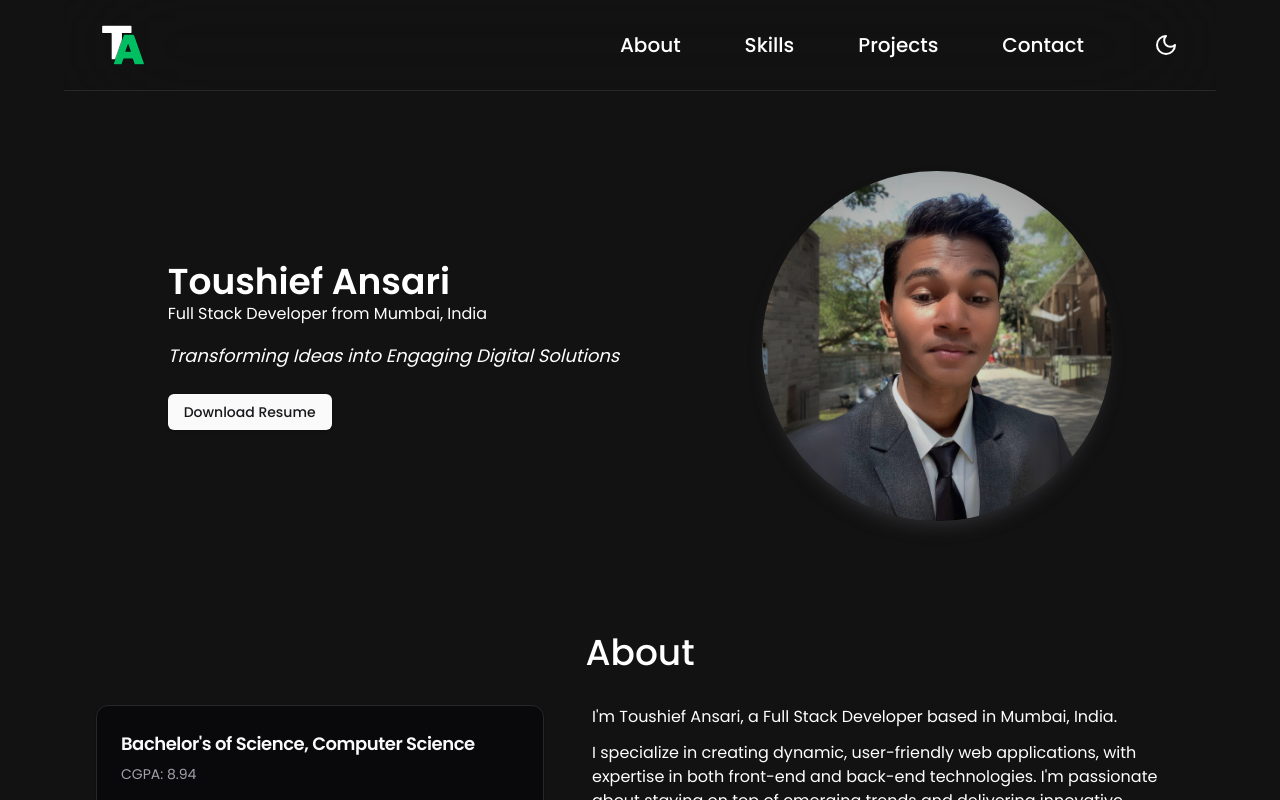
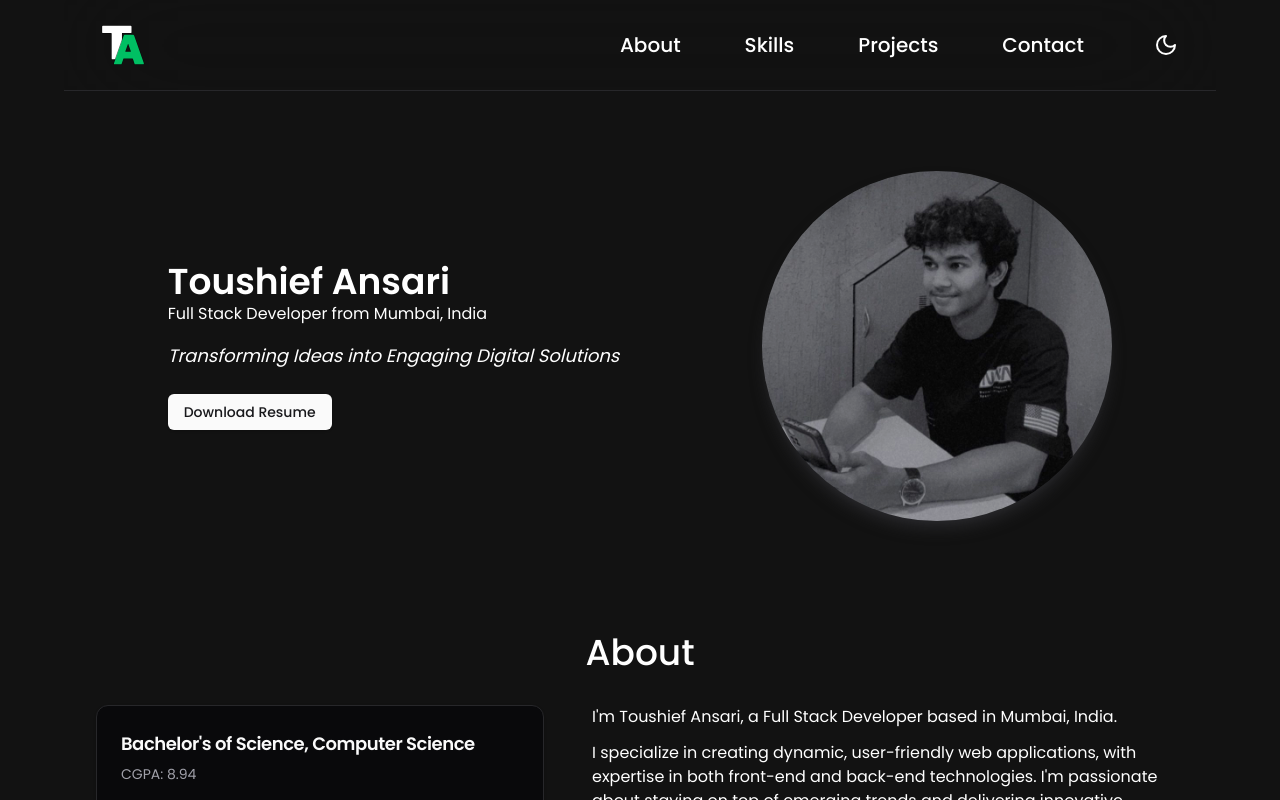
Before and after one commit to txusif/Portfolio, a Next.js app: page / in a window 1280 px wide. Shown: the top 800 px of the page. Built offline with nearby package versions, Linux system fonts and the light colour scheme.

Commit message:
updated photo

```diff
--- a/components/Hero.tsx
+++ b/components/Hero.tsx
@@ -34,7 +34,7 @@ const Hero = () => {
             </div>
             <div className="order-1 md:order-none relative aspect-square h-[250px] md:h-[300px] lg:h-[350px] shadow-lg shadow-secondary rounded-full">
                 <Image
-                    src={"/me.jpg"}
+                    src={"/txusif_portfolio_1.jpg"}
                     alt="txusif"
                     fill
                     className="object-contain rounded-full opacity-90"
```
Also changed, not shown: public/txusif_portfolio.jpg (added), public/txusif_portfolio_1.jpg (added).
